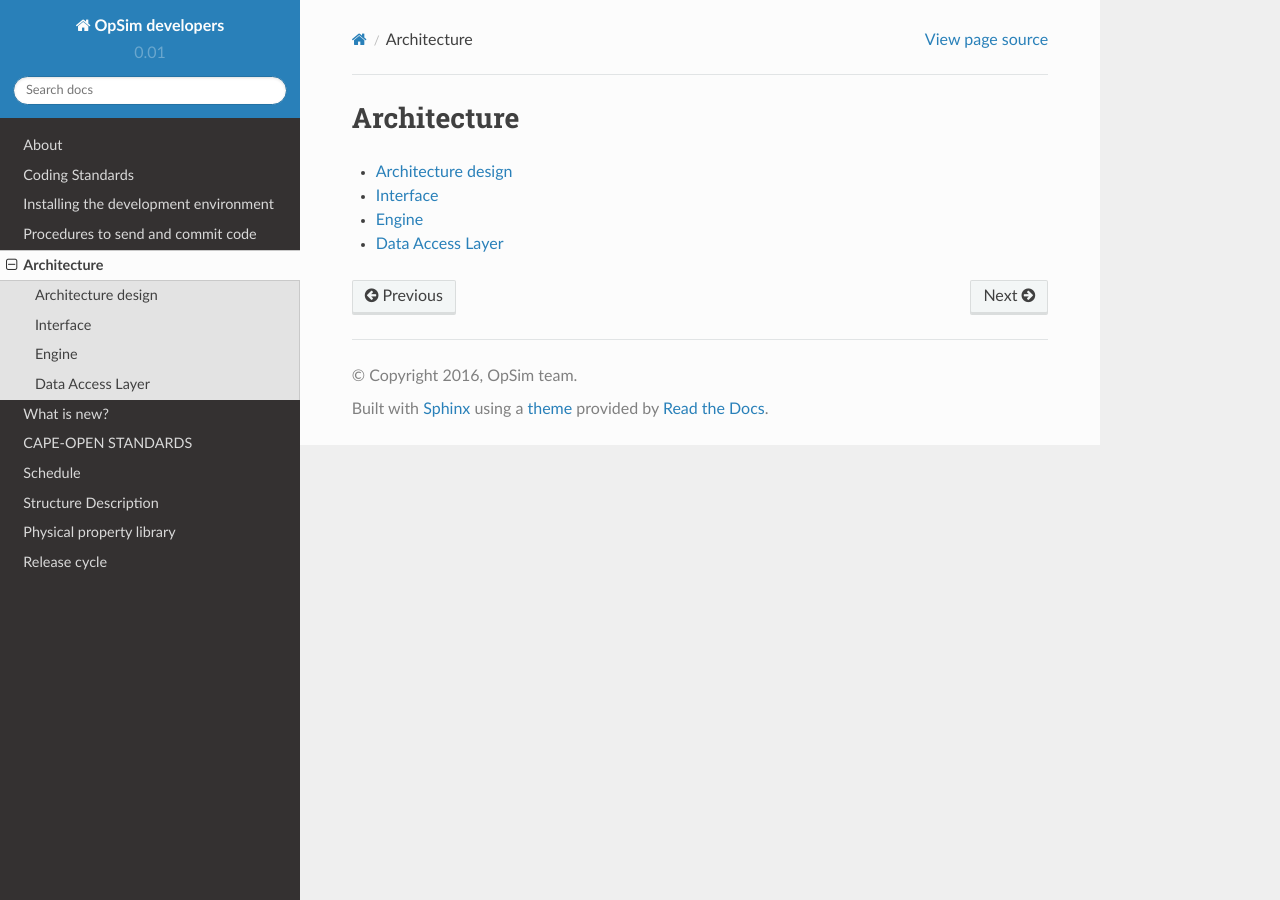
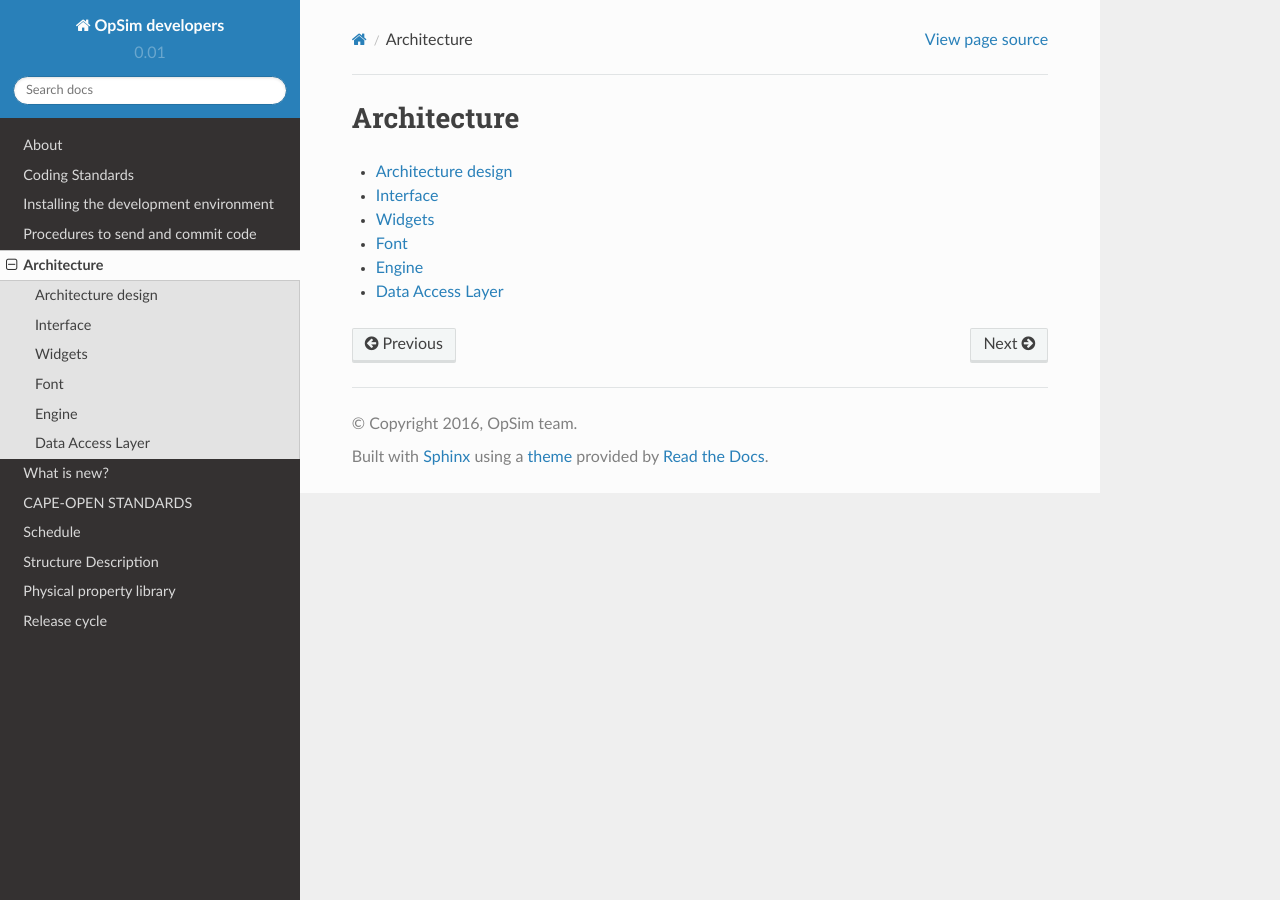
Before and after one commit to opsim/opsim, a Sphinx documentation site: the page built from docs/developers/source/architecture/index.rst, in a window 1280 px wide. Built offline with Sphinx 7.4.7 and the Read the Docs theme 2.0.0, drawn with Linux system fonts in a browser that asks for light colours.

Commit message:
added placeholders for widget and font documentation

```diff
--- /dev/null
+++ b/docs/developers/source/architecture/font.rst
@@ -0,0 +1,2 @@
+Font
+====
--- a/docs/developers/source/architecture/index.rst
+++ b/docs/developers/source/architecture/index.rst
@@ -9,5 +9,7 @@
 
    general.rst
    interface.rst
+   widgets.rst
+   font.rst
    simulation_engine.rst
    data_layer.rst
--- /dev/null
+++ b/docs/developers/source/architecture/widgets.rst
@@ -0,0 +1,2 @@
+Widgets
+=======
```
